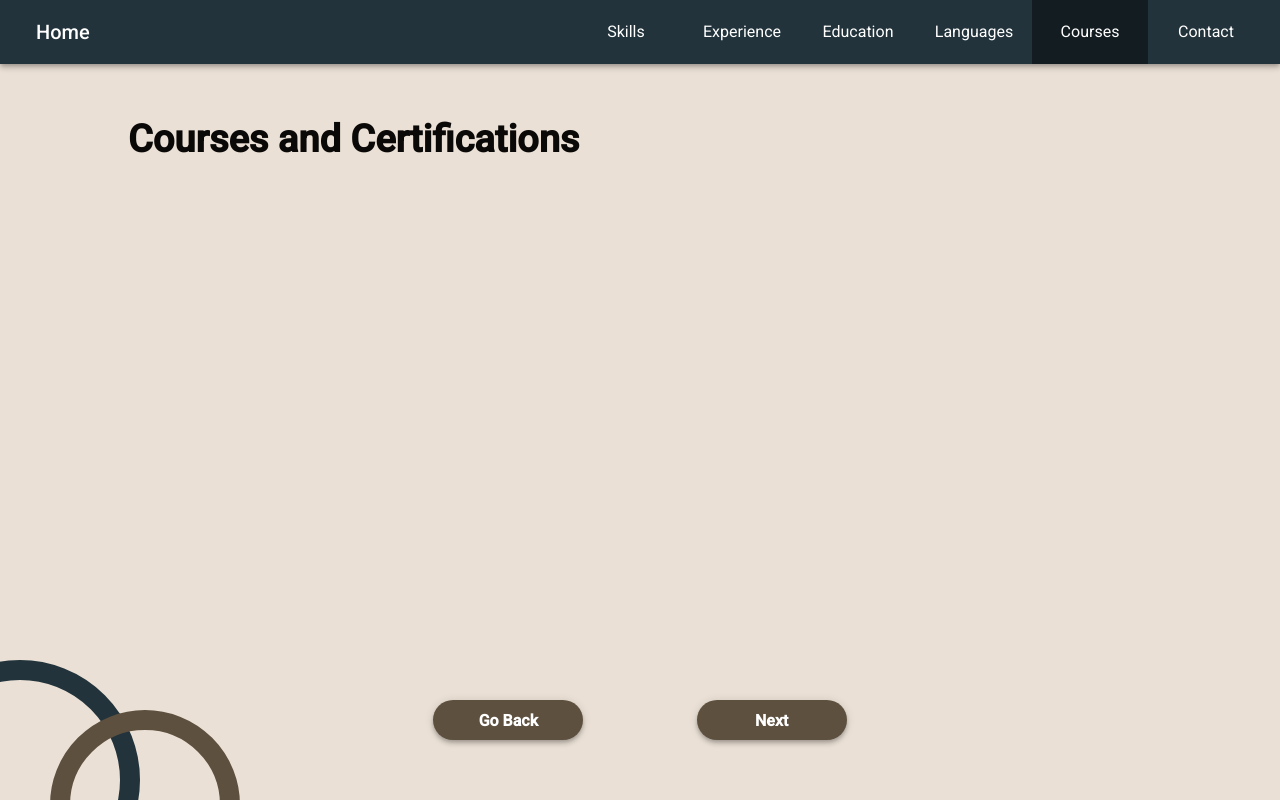
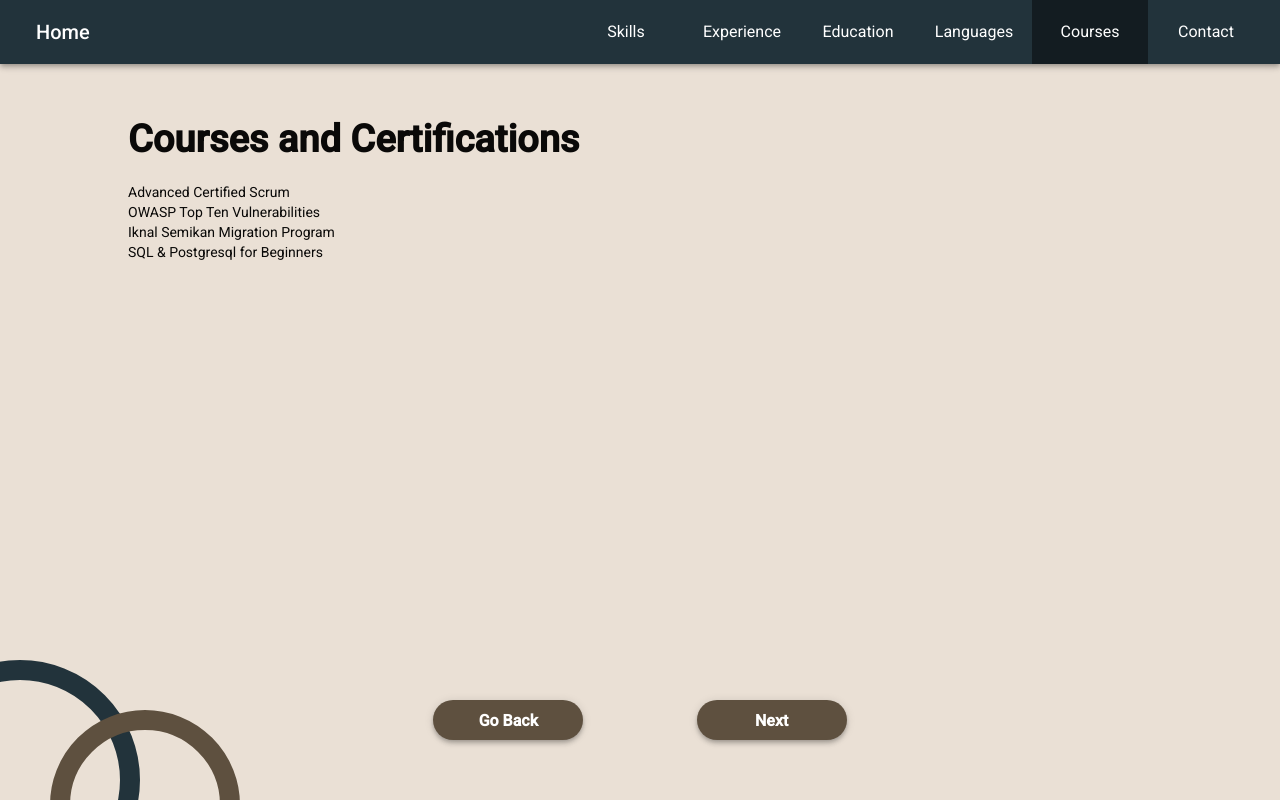
Before and after one commit to kevintroko/kevin-angular, an Angular app: page /courses in a window 1280 px wide. Built offline with nearby package versions, Linux system fonts and the light colour scheme.

Commit message:
Add missing information that simulates api data

```diff
--- a/src/app/components/sections/contact/contact.component.html
+++ b/src/app/components/sections/contact/contact.component.html
@@ -3,7 +3,7 @@
 
   <main class="contact-container">
     <div *ngFor="let contact of contactInfo">
-      {{contact}}
+      {{contact.name}}
     </div>
   </main>
 </div>
--- a/src/app/components/sections/contact/contact.component.ts
+++ b/src/app/components/sections/contact/contact.component.ts
@@ -6,5 +6,31 @@ import { Component } from '@angular/core';
   styleUrls: ['./contact.component.scss']
 })
 export class ContactComponent {
-  contactInfo = [];
+  contactInfo = [
+    {
+      name: 'Email',
+      icon: 'mail',
+      value: ''
+    },
+    {
+      name: 'Github',
+      icon: '',
+      value: ''
+    },
+    {
+      name: 'LinkedIn',
+      icon: '',
+      value: ''
+    },
+    {
+      name: 'StackOverflow',
+      icon: '',
+      value: ''
+    },
+    {
+      name: 'Blog',
+      icon: '',
+      value: ''
+    }
+  ];
 }
--- a/src/app/components/sections/courses/courses.component.html
+++ b/src/app/components/sections/courses/courses.component.html
@@ -3,7 +3,7 @@
 
   <main class="course-container">
     <div *ngFor="let course of courses">
-      {{course}}
+      {{course.name}}
     </div>
   </main>
 </div>
--- a/src/app/components/sections/courses/courses.component.ts
+++ b/src/app/components/sections/courses/courses.component.ts
@@ -6,5 +6,37 @@ import { Component } from '@angular/core';
   styleUrls: ['./courses.component.scss']
 })
 export class CoursesComponent {
-  courses = [];
+  courses = [
+    {
+      name: 'Advanced Certified Scrum',
+      company: 'Scrum Alliance',
+      date: 'December 2020',
+      description: `Certification of a deep understanding of Scrum, Agile engineering skills,
+      including architecture and design, refactoring, test-driven development and integrating continuously.
+      3 hours a day for two weeks. The certification included activities,
+      practical labs and a final exam to reinforce the concepts learned during the course.`
+    },
+    {
+      name: 'OWASP Top Ten Vulnerabilities',
+      company: 'Infosec',
+      date: 'August 2021',
+      description: `Online course that teaches about the most common vulnerabilities and how to mitigate them.
+      It included videos, quizzes, a final exam, and a laboratory.`
+    },
+    {
+      name: 'Iknal Semikan Migration Program',
+      company: 'Iknal Semikal',
+      date: 'December 2021',
+      description: `Migration program for engineers: A set of online courses about the Swedish language,
+      culture and other important topics concerning the preparation to work in a Swedish company and have
+      a straightforward migration process.`
+    },
+    {
+      name: 'SQL & Postgresql for Beginners',
+      company: 'Udemy',
+      date: 'July 2021',
+      description: `Online course of nine hours that explain the basics and the more advanced concepts of PostgreSQL.
+      Each of the nine modules includes a challenge to practice learned concepts.`
+    }
+  ];
 }
--- a/src/app/components/sections/education/education.component.html
+++ b/src/app/components/sections/education/education.component.html
@@ -3,6 +3,7 @@
 
   <main class="education-container mat-elevation-z4"
         *ngFor="let university of universities">
+    <!-- Right panel -->
     <div class="university-info">
       <div class="degree">{{university.degree}}</div>
       <div class="name">{{university.name}}</div>
@@ -10,6 +11,7 @@
       <div class="fill-space"></div>
       <div>{{university.date}} {{university.country}}</div>
     </div>
+    <!-- Right panel -->
     <div class="picture"
           [ngStyle]="{ 'background-image': 'url(' + university.url + ')' }">
     </div>
--- a/src/app/components/sections/languages/languages.component.html
+++ b/src/app/components/sections/languages/languages.component.html
@@ -3,7 +3,7 @@
 
   <main class="experience-container">
     <div *ngFor="let language of languages">
-      {{language}}
+      {{language.name}} {{language.emoji}}
     </div>
   </main>
 </div>
--- a/src/app/components/sections/languages/languages.component.ts
+++ b/src/app/components/sections/languages/languages.component.ts
@@ -6,5 +6,54 @@ import { Component } from '@angular/core';
   styleUrls: ['./languages.component.scss']
 })
 export class LanguagesComponent {
-  languages = [];
+  languages = [
+    {
+      name: 'Spanish',
+      level: 'Native',
+      emoji: '🇲🇽'
+    },
+    {
+      name: 'English',
+      level: 'Advanced',
+      emoji: '🇺🇸',
+      details: [
+        {
+          title: 'TOEFL Score 610'
+        },
+        {
+          title: 'Advanced Business English Course',
+          company: 'Corporate English Association',
+          url: '',
+        },
+        {
+          title: 'Upper Intermediate Business English Course',
+          company: 'Corporate English Association',
+          url: '',
+        }
+      ]
+    },
+    {
+      name: 'Swedish',
+      level: 'Basic',
+      emoji: '🇸🇪',
+      details: [
+        {
+          title: 'G in Swedish for foreign students',
+          company: 'Mälardalens University'
+        },
+        {
+          title: 'Aug - Dec 2020, Swedish I',
+          company: 'Tec de Monterrey CCM (online course)'
+        },
+        {
+          title: 'Jan - May 2021, Swedish II',
+          company: 'Tec de Monterrey CCM (online course)'
+        },
+        {
+          title: 'Aug - Dec 2021, Swedish III',
+          company: 'Tec de Monterrey CCM (online course)'
+        }
+      ]
+    }
+  ];
 }
```
